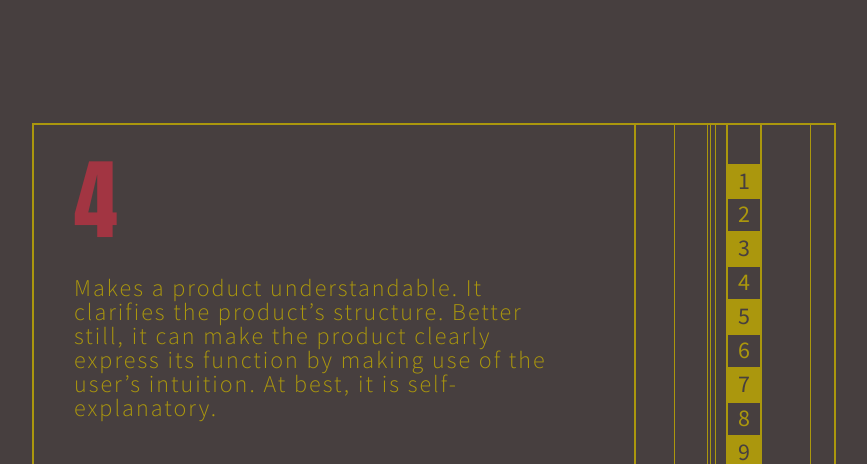
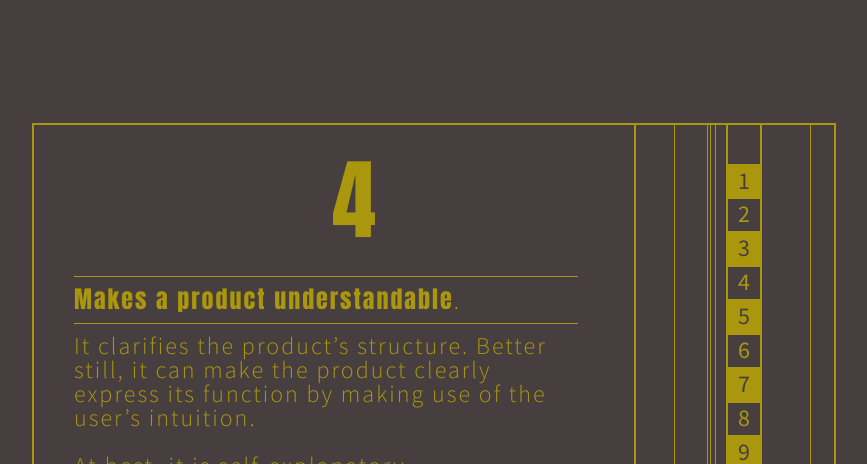
Before and after one commit to serenaeggers/serena-assignment3, a plain HTML site: page simple-web-project-template-master/rule04.html in a window 1280 px wide. Shown: the top 464 px of the page, without its empty margins (206-1073 px from the left). Drawn offline with Linux system fonts and the light colour scheme.

Commit message:
Format rule4

```diff
--- a/simple-web-project-template-master/css/main.css
+++ b/simple-web-project-template-master/css/main.css
@@ -255,3 +255,24 @@ a
    border-left: 2px solid #a23542;
    padding-left: 20px;
 }
+
+.title4
+{
+   text-align: center;
+   color: #ab970d;
+}
+
+.text4
+{
+   margin-top: 0px;
+   padding-top: 10px;
+   padding-bottom: 10px;
+   border-top: 1px solid #ab970d;
+   line-height: 1em;
+}
+
+.text4 span
+{
+   font-family: Impact;
+   text-align: center;
+}
--- a/simple-web-project-template-master/rule04.html
+++ b/simple-web-project-template-master/rule04.html
@@ -11,8 +11,10 @@
    <div class="frame">
    <main>
       <div class="spacer"></div>
-      <h1>4</h1>
-      <p>Makes a product understandable. It clarifies the product’s structure. Better still, it can make the product clearly express its function by making use of the user’s intuition. At best, it is self-explanatory.</p>
+      <h1 class="title4">4</h1>
+      <p class="text4"><span>Makes a product understandable</span>.
+      </p><p class="text4">It clarifies the product’s structure. Better still, it can make the product clearly express its function by making use of the user’s intuition.
+      <br><br>At best, it is self-explanatory.</p>
    </main>
    <div class="column">
       <div class="column">
```
